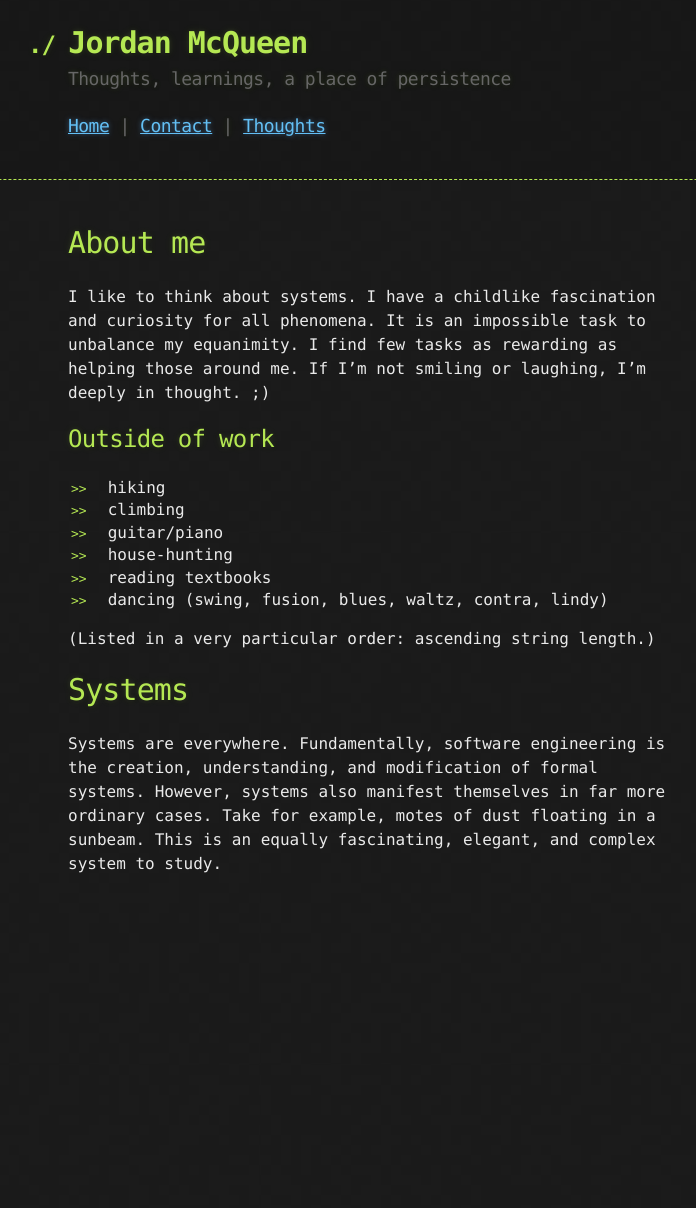
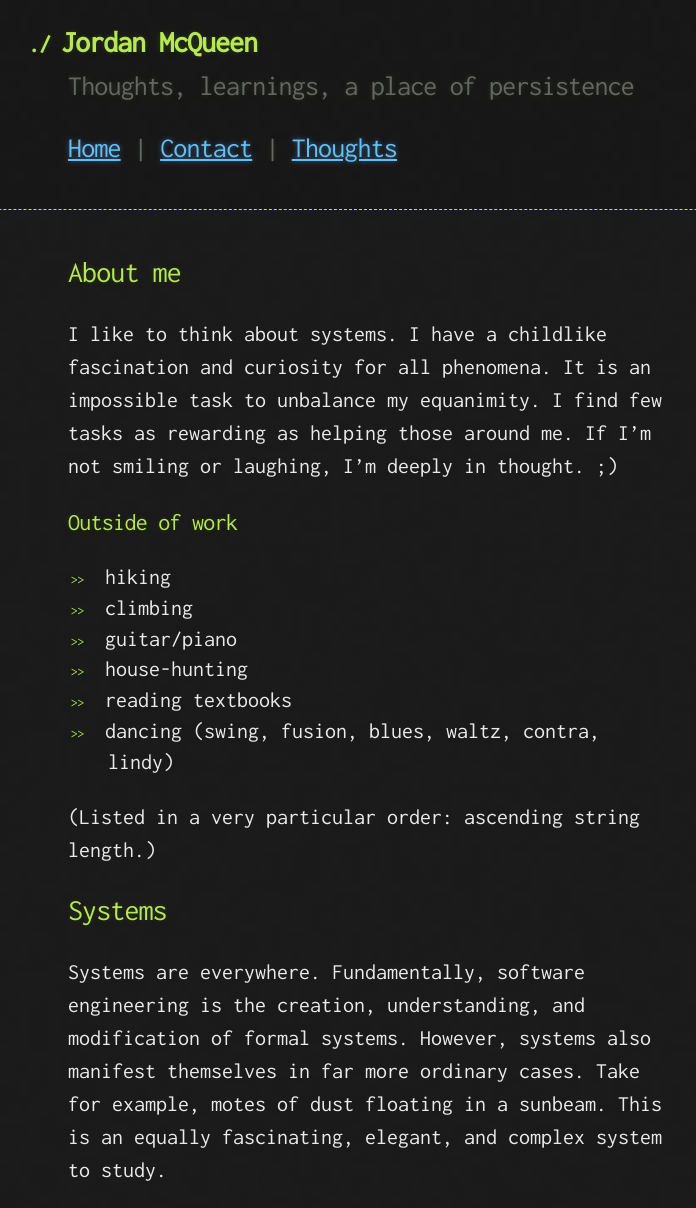
Before and after one commit to mcqueenjordan/mcqueenjordan.github.io, a Jekyll site: the page built from index.md, in a window 1280 px wide. Shown: the whole page, without its empty margins (272-968 px from the left). Built offline with Jekyll 4.4.1, drawn with Linux system fonts in a browser that asks for light colours; our own code applies the rules of GitHub Pages for plain Markdown files; before the commit the page ends 900 px from its top, so only the background shows below that.

Commit message:
revising font sizes and font

```diff
--- a/_sass/jekyll-theme-hacker.scss
+++ b/_sass/jekyll-theme-hacker.scss
@@ -5,9 +5,9 @@ body {
   padding: 0;
   background: #151515 url("../images/bkg.png") 0 0;
   color: #eaeaea;
-  font-size: 16px;
+  font-size: 22px;
   line-height: 1.5;
-  font-family: Monaco, "Bitstream Vera Sans Mono", "Lucida Console", Terminal, monospace;
+  font-family: 'Inconsolata', monospace;
 }
 
 /* General & 'Reset' Stuff */
@@ -50,7 +50,7 @@ header h1 {
   line-height: 1.5;
   margin: 0 0 0 -40px;
   font-weight: bold;
-  font-family: Monaco, "Bitstream Vera Sans Mono", "Lucida Console", Terminal, monospace;
+  font-family: 'Inconsolata', monospace;
   color: #b5e853;
   text-shadow: 0 1px 1px rgba(0, 0, 0, 0.1),
                0 0 5px rgba(181, 232, 83, 0.1),
@@ -65,7 +65,7 @@ header h1:before {
 }
 
 header h2 {
-  font-size: 18px;
+  font-size: 28px;
   font-weight: 300;
   color: #666;
 }
@@ -89,7 +89,7 @@ section img {
 
 h1, h2, h3, h4, h5, h6 {
   font-weight: normal;
-  font-family: Monaco, "Bitstream Vera Sans Mono", "Lucida Console", Terminal, monospace;
+  font-family: 'Inconsolata', monospace;
   color: #b5e853;
   letter-spacing: -0.03em;
   text-shadow: 0 1px 1px rgba(0, 0, 0, 0.1),
@@ -137,7 +137,7 @@ ul li {
 
 ul li:before {
   content: ">>";
-  font-family: Monaco, "Bitstream Vera Sans Mono", "Lucida Console", Terminal, monospace;
+  font-family: 'Inconsolata', monospace;
   font-size: 13px;
   color: #b5e853;
   margin-left: -37px;
@@ -197,7 +197,7 @@ hr {
   border-bottom: 2px solid rgba(0, 0, 0, 0.7);
   border-top: 2px solid rgba(0, 0, 0, 1);
   color: rgba(255, 255, 255, 0.8);
-  font-family: Helvetica, Arial, sans-serif;
+  font-family: 'Inconsolata', monospace;
   font-weight: bold;
   font-size: 13px;
   text-decoration: none;
```
